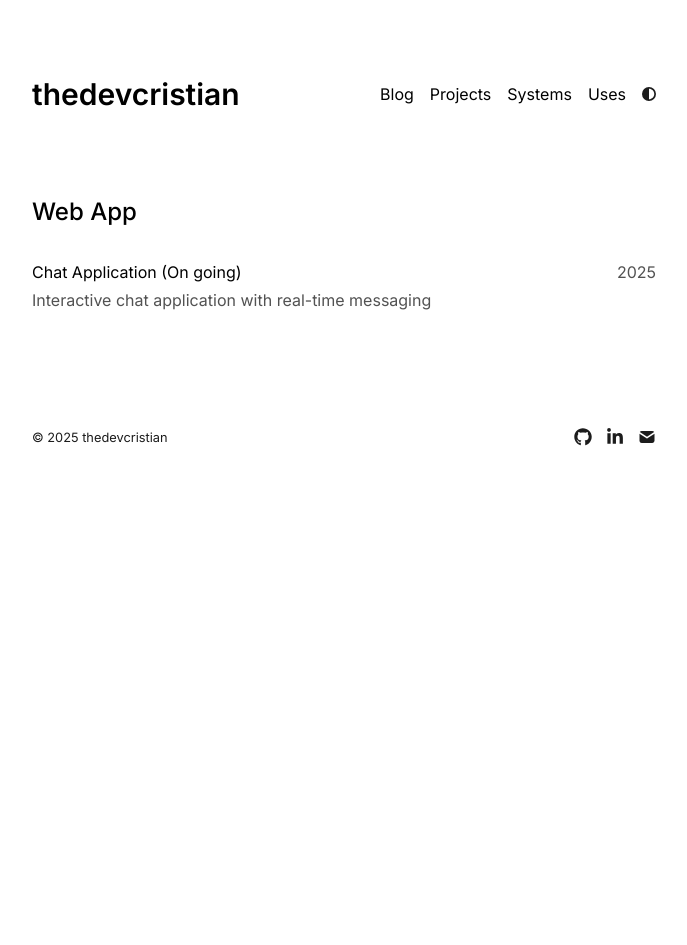
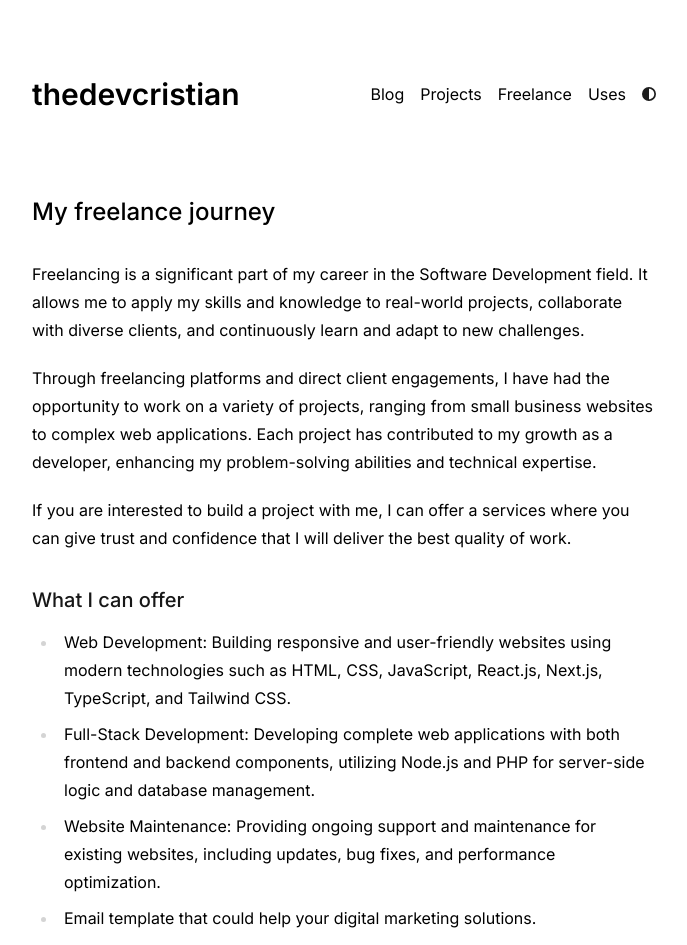
Before and after one commit to crispaulcastaneda/devcristian, a Next.js app: page /systems in a window 1280 px wide. Shown: the top 945 px of the page, without its empty margins (296-983 px from the left). Before the commit the page ends 800 px from the top, so only its background shows below. Built offline with nearby package versions, Linux system fonts and the light colour scheme.

Commit message:
Add freelance page

```diff
--- a/app/components/nav.tsx
+++ b/app/components/nav.tsx
@@ -5,7 +5,7 @@ import { metaData } from '../lib/config';
 const navItems = {
   '/blog': { name: 'Blog' },
   '/projects': { name: 'Projects' },
-  'systems': {name: 'Systems'},
+  'systems': {name: 'Freelance'},
   '/uses': { name: 'Uses' },
 };
 
--- a/app/projects/project-data.tsx
+++ b/app/projects/project-data.tsx
@@ -6,6 +6,12 @@ export interface Project {
 }
 
 export const projects: Project[] = [
+  {
+    title: 'Chat Application (On going)',
+    year: 2025,
+    description: 'Interactive chat application with real-time messaging',
+    url: 'https://github.com/crispaulcastaneda/cheese-miss.git',
+  },
   {
     title: 'FullStack Dev | Guess The NBA Champion',
     year: 2025,
--- a/app/systems/page.tsx
+++ b/app/systems/page.tsx
@@ -1,38 +1,43 @@
-import Link from 'next/link';
+import React from 'react';
 import type { Metadata } from 'next';
-import { systems } from './system-data';
 
 export const metadata: Metadata = {
-  title: 'Systems',
-  description: 'Large scale systems and applications',
+  title: 'Freelance',
+  description: 'Another environment where I contribute my skills.',
 };
 
-export default function Systems() {
+export default function Freelance() {
   return (
     <section>
-      <h1 className="mb-8 text-2xl font-medium">Web App</h1>
+      <h2 className="mb-8 text-2xl font-medium">My freelance journey</h2>
+      <article className="prose prose-neutral dark:prose-invert">
 
-      <div>
-        {systems.map((system, index) => (
-          <Link
-            key={index}
-            href={system.url}
-            className="flex flex-col space-y-1 mb-5 transition-opacity duration-200 hover:opacity-80"
-            target="_blank"
-            rel="noopener noreferrer"
-          >
-            <div className="w-full flex flex-col sm:flex-row justify-between items-start sm:items-center space-y-1 sm:space-y-0 sm:space-x-2">
-              <h2 className="text-black dark:text-white">{system.title}</h2>
-              <p className="text-neutral-600 dark:text-neutral-400">
-                {system.year}
-              </p>
-            </div>
-            <p className="text-neutral-600 dark:text-neutral-400">
-                {system.description}
-              </p>
-          </Link>
-        ))}
-      </div>
+        <p>Freelancing is a significant part of my career in the Software Development field.
+          It allows me to apply my skills and knowledge to real-world projects, collaborate with diverse clients, and continuously learn and adapt to new challenges.
+        </p>
+        <p>Through freelancing platforms and direct client engagements, I have had the opportunity to work on a variety of projects, ranging from small business websites to complex web applications. Each project has contributed to my growth as a developer, enhancing my problem-solving abilities and technical expertise.
+        </p>
+
+        <p>If you are interested to build a project with me, I can offer a services where you can give trust and confidence that I will deliver the best quality of work.
+        </p>
+
+        <h3>What I can offer</h3>
+        <ul>
+          <li>Web Development: Building responsive and user-friendly websites using modern technologies such as HTML, CSS, JavaScript, React.js, Next.js, TypeScript, and Tailwind CSS.</li>
+          <li>Full-Stack Development: Developing complete web applications with both frontend and backend components, utilizing Node.js and PHP for server-side logic and database management.</li>
+          <li>Website Maintenance: Providing ongoing support and maintenance for existing websites, including updates, bug fixes, and performance optimization.</li>
+          <li>Email template that could help your digital marketing solutions.</li>
+          <li>Consultation: Offering expert advice on web development best practices, technology stack selection, and project planning to ensure successful project outcomes.</li>
+        </ul>
+
+        <p>Feel free to reach out to me via email: <a href="mailto:cristianpaul_c@yahoo.com">cristianpaul_c@yahoo.com</a></p>
+
+        <p>In my platform you can visit: <br/>
+          <a href="https://www.upwork.com/freelancers/~01693c15544a38d577">upwork</a> <br/>
+          <a href="https://www.raket.ph/crispaulcastaneda">Raket.ph</a></p>
+
+
+      </article>
     </section>
   );
 }
--- a/app/systems/system-data.tsx
+++ /dev/null
@@ -1,15 +0,0 @@
-export interface System {
-  title: string;
-  year: number;
-  description: string;
-  url: string;
-}
-
-export const systems: System[] = [
-  {
-    title: 'Chat Application (On going)',
-    year: 2025,
-    description: 'Interactive chat application with real-time messaging',
-    url: 'https://github.com/crispaulcastaneda/cheese-miss.git',
-  },
-];
--- a/app/uses/page.tsx
+++ b/app/uses/page.tsx
@@ -78,8 +78,8 @@ export default function Uses() {
       <div className="prose prose-neutral dark:prose-invert">
         <h3>Technologies</h3>
         <ul>
-          <li>Frontend: <span className="text-neutral-600 dark:text-neutral-400">HTML5, CSS3, Tailwind, JavaScript, jQuery, React.js, Next.js</span></li>
-          <li>Backend: <span className="text-neutral-600 dark:text-neutral-400">JSON, Node.js, PHP, C#</span></li>
+          <li>Frontend: <span className="text-neutral-600 dark:text-neutral-400">HTML5, CSS3, Tailwind, JavaScript, jQuery, React.js, Next.js, TypeScript</span></li>
+          <li>Backend: <span className="text-neutral-600 dark:text-neutral-400">JSON, Node.js, PHP</span></li>
           <li>Database: <span className="text-neutral-600 dark:text-neutral-400">MySQL, Apache</span></li>
           <li>API Tools: <span className="text-neutral-600 dark:text-neutral-400">Postman</span></li>
           <li>Version Control: <span className="text-neutral-600 dark:text-neutral-400">Git, GitHub, SVN, Vercel</span></li>
@@ -88,7 +88,7 @@ export default function Uses() {
           <li>UX UI Design: <span className="text-neutral-600 dark:text-neutral-400">Figma, Zeplin</span></li>
           <li>Deployment: <span className="text-neutral-600 dark:text-neutral-400">Plesk, AWS</span></li>
           <li>CI/CD & DevOps: <span className="text-neutral-600 dark:text-neutral-400">Docker, GitHub Actions</span></li>
-          <li>Collab Tools: <span className="text-neutral-600 dark:text-neutral-400">Trello, Jira(Kanban), Teams</span></li>
+          <li>Collab Tools: <span className="text-neutral-600 dark:text-neutral-400">Trello, Jira (Kanban), Teams</span></li>
         </ul>
       </div>
     </section>
```
